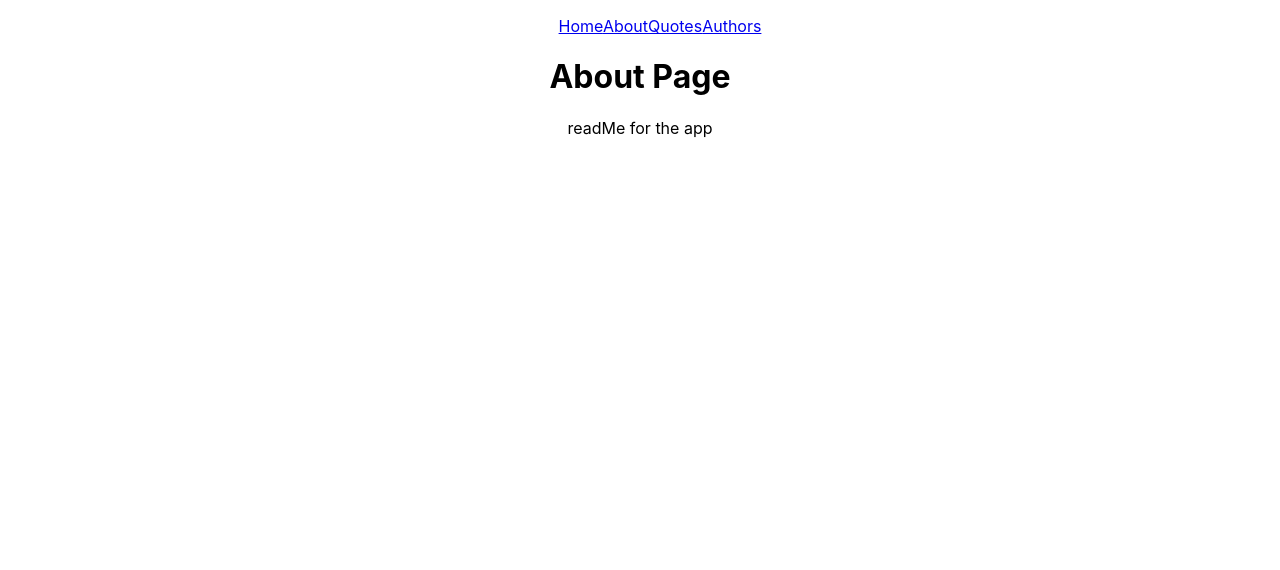
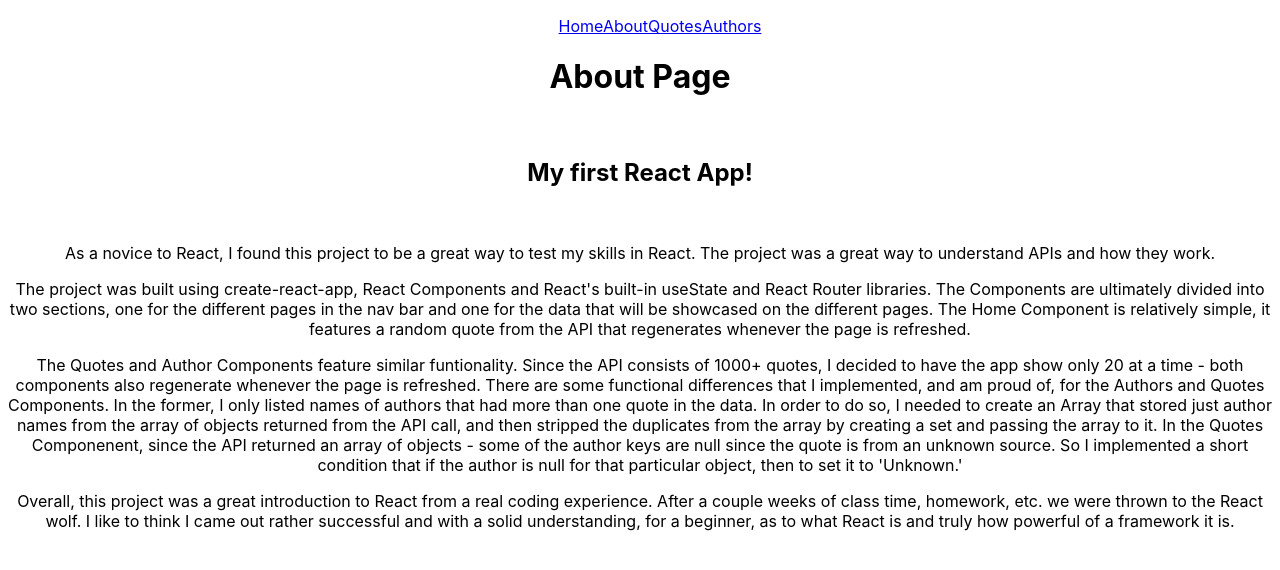
Before and after one commit to robby-g-singh/GA-React-Project, a React (Create React App) app: page /about in a window 1280 px wide. Shown: the top 570 px of the page. Built offline with nearby package versions, Linux system fonts and the light colour scheme; no server answers.

Commit message:
commit React components

```diff
--- a/src/App.js
+++ b/src/App.js
@@ -4,7 +4,6 @@ import Authors from './Components/Authors';
 import Home from './Components/Home'
 import Quotes from './Components/Quotes';
 import {Route, Routes, Link} from 'react-router-dom'
-import Data from './Components/Data'
 
 
 
@@ -30,7 +29,6 @@ function App() {
         </Routes>
       </main>
 
-      <Data />
 
 
     </div>
--- a/src/Components/About.js
+++ b/src/Components/About.js
@@ -2,7 +2,39 @@ const About = () => {
     return (
         <div className="about-page">
             <h1>About Page</h1>
-            <p>readMe for the app</p>
+            <br></br>
+            <h2>My first React App!</h2>
+            <br></br>
+            <p className="first-paragraph">
+                As a novice to React, I found this project to be a great way to test my skills in React.
+                The project was a great way to understand APIs and how they work.
+            </p>
+
+            <p className="second-paragraph">
+                The project was built using create-react-app, React Components and React's built-in useState and React Router libraries.
+                The Components are ultimately divided into two sections, one for the different pages in the nav bar
+                and one for the data that will be showcased on the different pages. The Home Component is relatively simple,
+                it features a random quote from the API that regenerates whenever the page is refreshed.
+            </p>
+
+            <p className="third-paragraph">
+                The Quotes and Author Components feature similar funtionality. Since the API consists of 1000+
+                quotes, I decided to have the app show only 20 at a time - both components also regenerate whenever
+                the page is refreshed. There are some functional differences that I implemented, and am proud of, for the
+                Authors and Quotes Components. In the former, I only listed names of authors that had more than one quote
+                in the data. In order to do so, I needed to create an Array that stored just author names from the array of
+                objects returned from the API call, and then stripped the duplicates from the array by creating a set and
+                passing the array to it. In the Quotes Componenent, since the API returned an array of objects - some of the
+                author keys are null since the quote is from an unknown source. So I implemented a short condition that if
+                the author is null for that particular object, then to set it to 'Unknown.'
+            </p>
+
+            <p className="fourth-paragraph">
+                Overall, this project was a great introduction to React from a real coding experience. After a couple
+                weeks of class time, homework, etc. we were thrown to the React wolf. I like to think I came out
+                rather successful and with a solid understanding, for a beginner, as to what React is and truly how
+                powerful of a framework it is.
+            </p>
         </div>
     )
 }
--- a/src/Components/Authors.js
+++ b/src/Components/Authors.js
@@ -1,11 +1,12 @@
+import AuthorsData from './Data/AuthorsData'
+
 const Authors = () => {
     return (
         <div className="authors-page">
         <h1>Authors Page</h1>
+        <h2>View the featured authors in this API!</h2>
         <ul className="authors-list">
-            <li>author1</li>
-            <li>author2</li>
-            <li>author3</li>
+            <AuthorsData />
         </ul>
     </div>
     )
--- /dev/null
+++ b/src/Components/Data/AuthorsData.js
@@ -0,0 +1,62 @@
+import { useEffect, useState } from "react";
+
+const Authors = () => {
+    const [data, setData] = useState([])
+
+    useEffect(() => {
+    fetch('https://type.fit/api/quotes')
+    .then(response => response.json())
+    .then(items => setData(items))
+    }, [])
+
+
+    if(data[0]) {
+        const temp = [...data]
+        let authors = []
+        let duplicates = []
+
+
+        for(let i = 0; i < temp.length; i++) {
+            if(data[i].author) {
+                authors.push(temp[i].author)
+            }
+        }
+
+       const temp2 = [...authors].sort()
+
+       for(let i = 0; i < temp2.length; i++) {
+            if(temp2[i + 1] === temp2[i]) {
+                duplicates.push(temp2[i])
+            }
+       }
+
+
+       const duplicatesSet = new Set(duplicates)
+
+       let display = []
+       const duplicatesArray = [...duplicatesSet]
+
+       for(let i = 0; i < 20; i++) {
+           display[i] = duplicatesArray[Math.floor(Math.random()*duplicatesArray.length)]
+       }
+
+       console.log(display)
+
+
+       return (
+        <div>
+            <ul className="authors-list">
+                {display.map((i, index) => <li key={index}>{i}</li>)}
+            </ul>
+
+        </div>
+        )
+
+
+
+    }
+
+}
+
+
+export default Authors
--- /dev/null
+++ b/src/Components/Data/HomeData.js
@@ -0,0 +1,34 @@
+import { useEffect, useState } from "react";
+
+const HomeData = () => {
+    const [data, setData] = useState([])
+
+    useEffect(() => {
+    fetch('https://type.fit/api/quotes')
+    .then(response => response.json())
+    .then(items => setData(items))
+    }, [])
+
+    for(let i = 0; i < data.length; i++) {
+        if(!data[i].author) {
+            data[i].author = 'Unknown'
+        }
+    }
+
+    let quote = data[Math.floor(Math.random()*data.length)]
+
+    console.log(quote)
+
+    if(data[0]) {
+        return (
+            // <h1 className="home-quote">{quote}</h1>
+            <div>
+                <h1>{quote.text} - {quote.author}</h1>
+            </div>
+            )
+   }
+
+}
+
+
+export default HomeData
--- a/src/Components/Data.js
+++ b/src/Components/Data/QuotesData.js
@@ -17,9 +17,15 @@ const Data = () => {
 
     }
 
+    for(let i = 0; i < data.length; i++) {
+        if(!data[i].author) {
+            data[i].author = 'Unknown'
+        }
+    }
+
     if(display[0]) {
         return (
-            <ul>
+            <ul className="quotes-list">
                 {display.map((i, index) => <li key={index}>{i.text} - {i.author}</li>)}
             </ul>
             )
--- a/src/Components/Home.js
+++ b/src/Components/Home.js
@@ -1,10 +1,19 @@
+import image from '../images/image1.jpeg'
+import HomeData from './Data/HomeData'
+
 const Home = () => {
     return (
         <div className="home-page">
-            <h1>Quotes App</h1>
-
+            <h1>Knowledge is Power</h1>
+            <img src={image} alt="Great Sikh scholar Sant Inderjeet Singh" style={{width:250, height:350}}/>
+            <p>A homage to the living embodiment of wisdom, Sant Inderjeet Singh of Raqba, from the Panjab region of northern India</p>
+            <br></br>
+            <HomeData />
+            <br></br>
             <p className="home-bio">
-                This app is dope. Use this app for all your inspirational quote needs!
+                Knowledge is power! Use this app for all your wisdom needs, because sometimes all you need is a random
+                quote to get through whatever you need to get through. Navigate through the app to read random quotes
+                and view names of authors available in the API.
             </p>
 
         </div>
--- a/src/Components/Quotes.js
+++ b/src/Components/Quotes.js
@@ -1,13 +1,13 @@
+import Data from "./Data/QuotesData"
+
 const Quotes = () => {
     return (
         <div className="quotes-page">
             <h1>Quotes Page</h1>
-            <ul className="quotes-list">
-                <li>here's a quote</li>
-                <li>there's a quote</li>
-                <li>everywhere a quote</li>
-                <li>quote</li>
-            </ul>
+            <h2>This page regenerates 20 quotes at a time whenever refreshed. Keep at it until you read the one
+                that resonates with you!
+            </h2>
+            <Data />
         </div>
     )
 }
```
Also changed, not shown: src/images/image1.jpeg (added).
